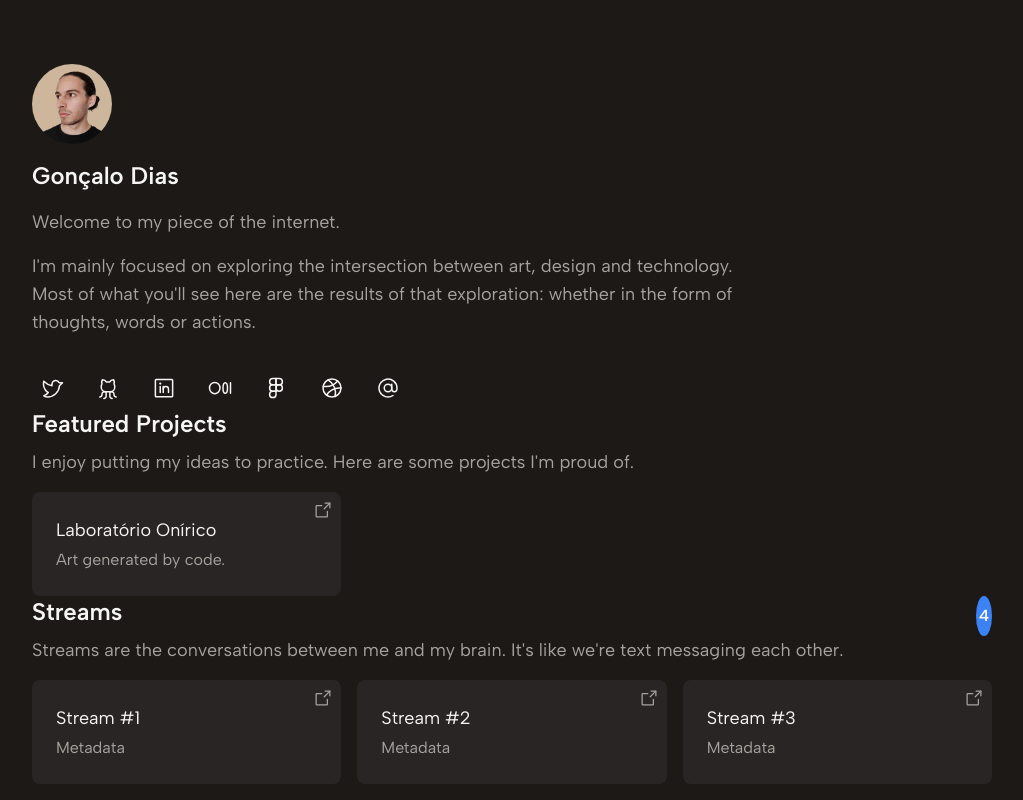
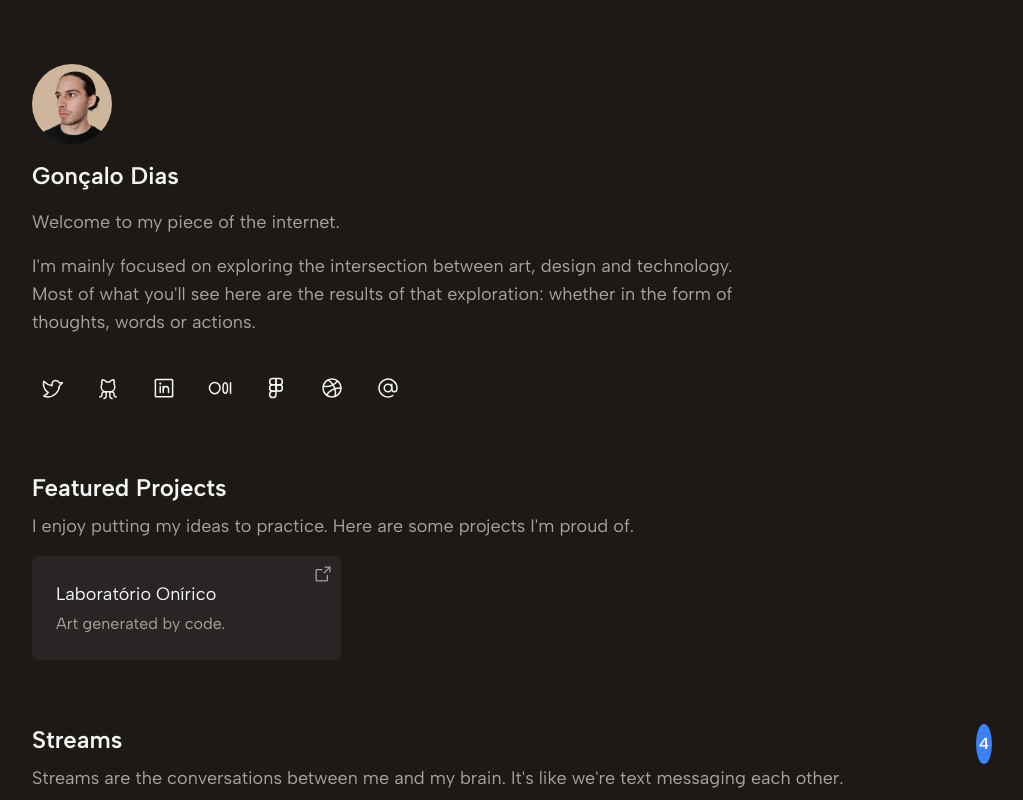
Before and after one commit to zalodias/zalo, a Next.js app: page / in a window 1280 px wide. Shown: the top 800 px of the page, without its empty margins (128-1151 px from the left). Built offline with nearby package versions, Linux system fonts and the light colour scheme.

Commit message:
💄 Add page outer layout classes

```diff
--- a/pages/index.js
+++ b/pages/index.js
@@ -9,14 +9,13 @@ import {
   DribbbleLogo,
   At,
 } from "phosphor-react";
-
 import Card from "../components/Card";
 import CardGrid from "../components/CardGrid";
 import IconSocial from "../components/IconSocial";
 
 const Home = () => {
   return (
-    <div className="">
+    <div className="flex flex-col gap-16">
       <Head>
         <title>Gonçalo Dias</title>
       </Head>
```
